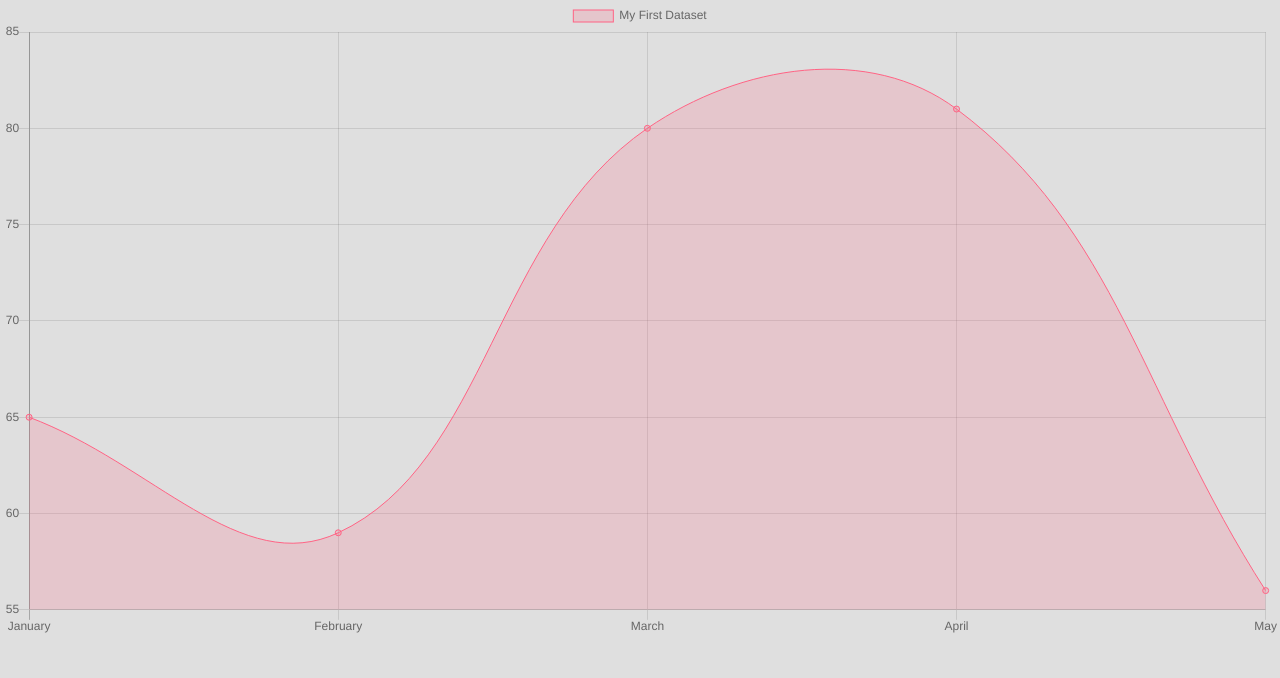
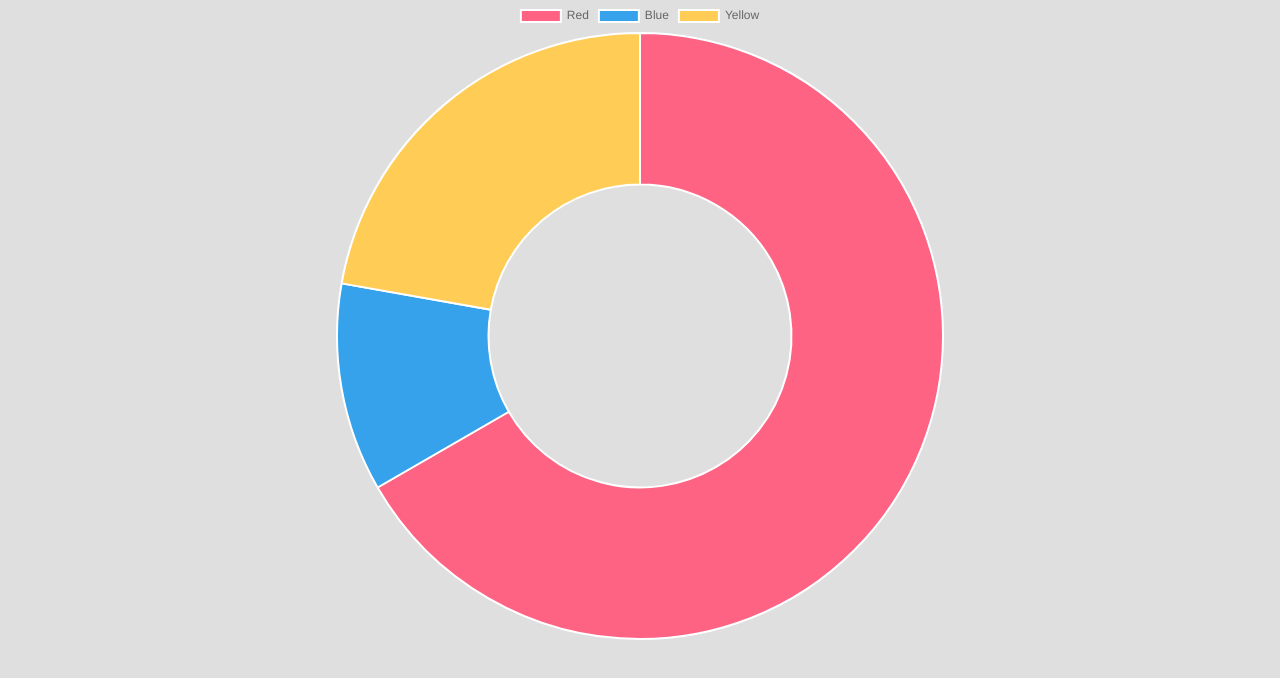
Before and after one commit to Kit-Law/COMP6234-Data-Visualisation, a website: page src/index.html in a window 1280 px wide. Drawn offline with nearby package versions, Linux system fonts and the light colour scheme.

Commit message:
feat(SoyConsumption) Created templete pie chart

```diff
--- /dev/null
+++ b/src/graphs/soy-consumption.js
@@ -0,0 +1,27 @@
+const data = {
+labels: [
+    'Red',
+    'Blue',
+    'Yellow'
+],
+datasets: [{
+    label: 'My First Dataset',
+    data: [300, 50, 100],
+    backgroundColor: [
+    'rgb(255, 99, 132)',
+    'rgb(54, 162, 235)',
+    'rgb(255, 205, 86)'
+    ],
+    hoverOffset: 4
+}]
+};
+
+const config = {
+    type: 'doughnut',
+    data: data,
+};
+
+const ctx = document.getElementById('myChart');
+const myChart = new Chart(ctx, config);
+
+myChart.update();
--- a/src/index.html
+++ b/src/index.html
@@ -16,7 +16,7 @@
   <script src="https://cdnjs.cloudflare.com/ajax/libs/animejs/2.0.2/anime.js"></script>
   <script src="../node_modules/animejs/lib/anime.min.js"></script>
   <script src="https://cdn.jsdelivr.net/npm/chart.js@2.9.3/dist/Chart.min.js"></script>
-  <script src="./graphs/testGraph.js"></script>
+  <script src="./graphs/soy-consumption.js"></script>
   <!--<script src="main.js"></script>-->
 </body>
 </html>
```
